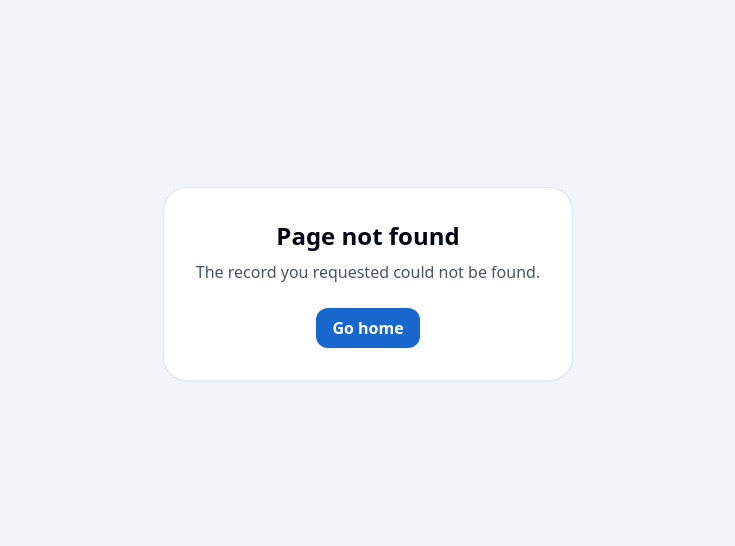
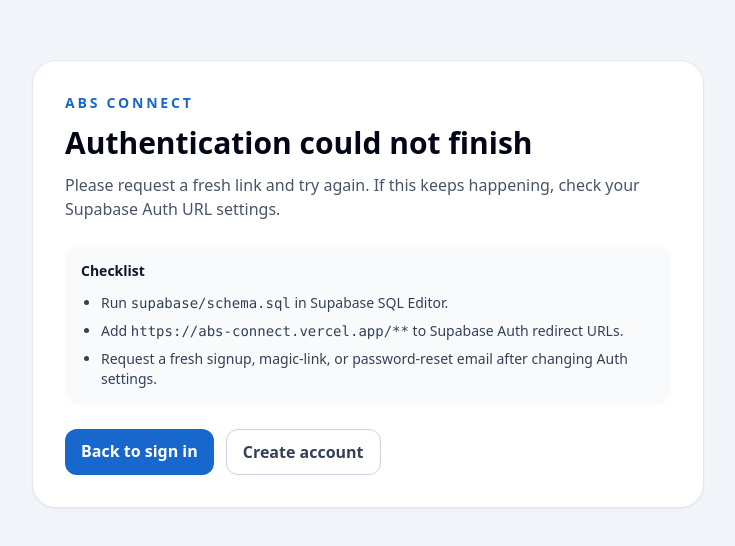
Before and after one commit to ochi7715/DBF-Collect, a Next.js app: page /auth/status in a window 1280 px wide. Before the commit this address had no page. Shown: the part 116-662 px from the top of the page, without its empty margins (272-1007 px from the left). Built offline with nearby package versions, Linux system fonts and the light colour scheme.

Commit message:
Harden email verification callback

```diff
--- a/src/app/auth/callback/route.ts
+++ b/src/app/auth/callback/route.ts
@@ -1,32 +1,58 @@
 import { NextResponse, type NextRequest } from "next/server";
 import { createServerClient, type CookieOptions } from "@supabase/ssr";
+import type { EmailOtpType } from "@supabase/supabase-js";
+import { authStatusRedirect } from "@/lib/auth-redirects";
 import { safeRedirect } from "@/lib/utils";
 
 type CookieToSet = { name: string; value: string; options: CookieOptions };
 
+function createAuthCallbackClient(request: NextRequest, response: NextResponse) {
+  const url = process.env.NEXT_PUBLIC_SUPABASE_URL;
+  const anonKey = process.env.NEXT_PUBLIC_SUPABASE_ANON_KEY;
+
+  if (!url || !anonKey) {
+    return null;
+  }
+
+  return createServerClient(url, anonKey, {
+    cookies: {
+      getAll() {
+        return request.cookies.getAll();
+      },
+      setAll(cookiesToSet: CookieToSet[]) {
+        cookiesToSet.forEach(({ name, value, options }) => response.cookies.set(name, value, options));
+      },
+    },
+  });
+}
+
 export async function GET(request: NextRequest) {
   const requestUrl = new URL(request.url);
   const code = requestUrl.searchParams.get("code");
+  const tokenHash = requestUrl.searchParams.get("token_hash");
+  const type = requestUrl.searchParams.get("type") as EmailOtpType | null;
+  const authError = requestUrl.searchParams.get("error");
   const next = safeRedirect(requestUrl.searchParams.get("next"), "/portal");
+
+  if (authError) {
+    return authStatusRedirect(requestUrl.origin, "callback_exchange_failed");
+  }
+
   const response = NextResponse.redirect(new URL(next, requestUrl.origin));
+  const supabase = createAuthCallbackClient(request, response);
+  if (!supabase) return authStatusRedirect(requestUrl.origin, "supabase_config_missing");
 
   if (code) {
-    const supabase = createServerClient(
-      process.env.NEXT_PUBLIC_SUPABASE_URL!,
-      process.env.NEXT_PUBLIC_SUPABASE_ANON_KEY!,
-      {
-        cookies: {
-          getAll() {
-            return request.cookies.getAll();
-          },
-          setAll(cookiesToSet: CookieToSet[]) {
-            cookiesToSet.forEach(({ name, value, options }) => response.cookies.set(name, value, options));
-          },
-        },
-      }
-    );
-    await supabase.auth.exchangeCodeForSession(code);
+    const { error } = await supabase.auth.exchangeCodeForSession(code);
+    if (error) return authStatusRedirect(requestUrl.origin, "callback_exchange_failed");
+    return response;
   }
 
-  return response;
+  if (tokenHash && type) {
+    const { error } = await supabase.auth.verifyOtp({ token_hash: tokenHash, type });
+    if (error) return authStatusRedirect(requestUrl.origin, "callback_exchange_failed");
+    return response;
+  }
+
+  return authStatusRedirect(requestUrl.origin, "callback_missing_code");
 }
--- /dev/null
+++ b/src/app/auth/status/page.tsx
@@ -0,0 +1,35 @@
+import Link from "next/link";
+import { getAuthStatusCopy } from "@/lib/auth-redirects";
+
+export default async function AuthStatusPage({ searchParams }: { searchParams: Promise<{ code?: string }> }) {
+  const { code } = await searchParams;
+  const copy = getAuthStatusCopy(code);
+
+  return (
+    <main className="flex min-h-screen items-center justify-center bg-slate-100 px-4 py-10">
+      <section className="w-full max-w-2xl rounded-3xl border border-slate-200 bg-white p-8 shadow-sm">
+        <p className="text-sm font-semibold uppercase tracking-[0.2em] text-brand-600">ABS Connect</p>
+        <h1 className="mt-3 text-3xl font-bold text-slate-950">{copy.title}</h1>
+        <p className="mt-3 text-slate-600">{copy.body}</p>
+
+        <div className="mt-6 rounded-2xl bg-slate-50 p-4 text-sm text-slate-700">
+          <p className="font-semibold text-slate-900">Checklist</p>
+          <ul className="mt-3 list-disc space-y-2 pl-5">
+            <li>Run <span className="font-mono">supabase/schema.sql</span> in Supabase SQL Editor.</li>
+            <li>Add <span className="font-mono">https://abs-connect.vercel.app/**</span> to Supabase Auth redirect URLs.</li>
+            <li>Request a fresh signup, magic-link, or password-reset email after changing Auth settings.</li>
+          </ul>
+        </div>
+
+        <div className="mt-6 flex flex-col gap-3 sm:flex-row">
+          <Link href="/login" className="focus-ring rounded-xl bg-brand-600 px-4 py-2.5 text-center font-semibold text-white hover:bg-brand-700">
+            Back to sign in
+          </Link>
+          <Link href="/signup" className="focus-ring rounded-xl border border-slate-300 px-4 py-2.5 text-center font-semibold text-slate-700 hover:bg-slate-50">
+            Create account
+          </Link>
+        </div>
+      </section>
+    </main>
+  );
+}
--- /dev/null
+++ b/src/lib/auth-redirects.ts
@@ -0,0 +1,42 @@
+import { NextResponse } from "next/server";
+
+export function authStatusRedirect(origin: string, code: string) {
+  const url = new URL("/auth/status", origin);
+  url.searchParams.set("code", code);
+  return NextResponse.redirect(url);
+}
+
+export function getAuthStatusCopy(code?: string | null) {
+  switch (code) {
+    case "callback_exchange_failed":
+      return {
+        title: "Email link could not be verified",
+        body: "The sign-in or verification link was rejected by Supabase. It may be expired, already used, or your Supabase Auth redirect URLs may not include this site.",
+      };
+    case "callback_missing_code":
+      return {
+        title: "Email link is missing verification data",
+        body: "The verification link did not include a code. Check your Supabase email template or request a new link.",
+      };
+    case "profile_lookup_failed":
+      return {
+        title: "Profile setup could not load",
+        body: "The user signed in, but the app could not read the profiles table. Make sure supabase/schema.sql has been run in the Supabase SQL Editor.",
+      };
+    case "profile_create_failed":
+      return {
+        title: "Profile setup could not finish",
+        body: "The user signed in, but the app could not create their profile row. Make sure the Supabase schema and RLS policies are installed.",
+      };
+    case "supabase_config_missing":
+      return {
+        title: "Supabase configuration is missing",
+        body: "The app is missing NEXT_PUBLIC_SUPABASE_URL or NEXT_PUBLIC_SUPABASE_ANON_KEY in the deployment environment.",
+      };
+    default:
+      return {
+        title: "Authentication could not finish",
+        body: "Please request a fresh link and try again. If this keeps happening, check your Supabase Auth URL settings.",
+      };
+  }
+}
--- a/src/lib/auth.ts
+++ b/src/lib/auth.ts
@@ -31,7 +31,10 @@ export async function getCurrentProfile(): Promise<Profile | null> {
     .eq("id", user.id)
     .maybeSingle();
 
-  if (error) throw error;
+  if (error) {
+    console.error("Profile lookup failed", error);
+    redirect("/auth/status?code=profile_lookup_failed");
+  }
 
   if (!data) {
     const { data: created, error: insertError } = await supabase
@@ -44,7 +47,10 @@ export async function getCurrentProfile(): Promise<Profile | null> {
       })
       .select("*")
       .single();
-    if (insertError) throw insertError;
+    if (insertError) {
+      console.error("Profile create failed", insertError);
+      redirect("/auth/status?code=profile_create_failed");
+    }
     return created as Profile;
   }
 
```
